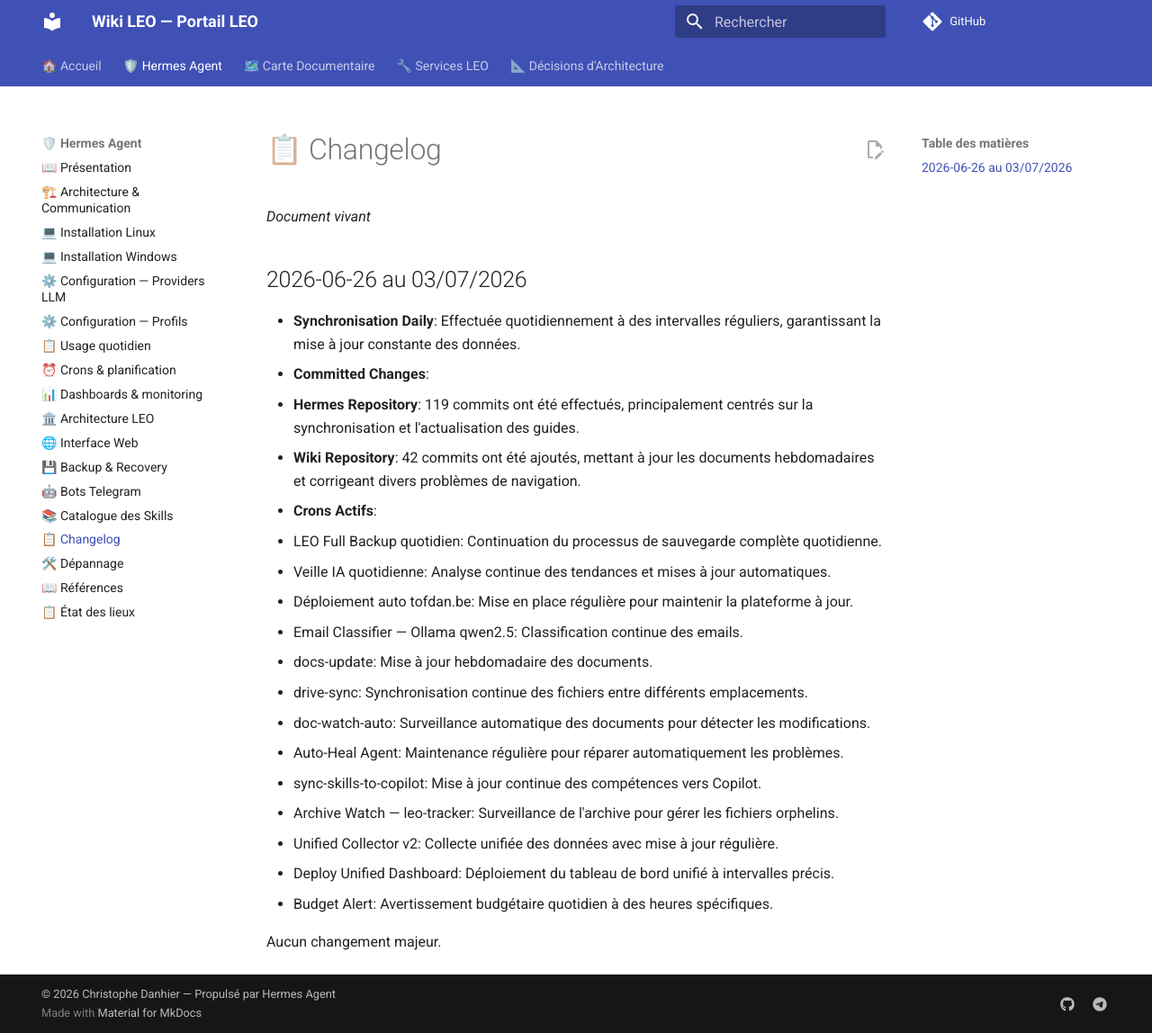
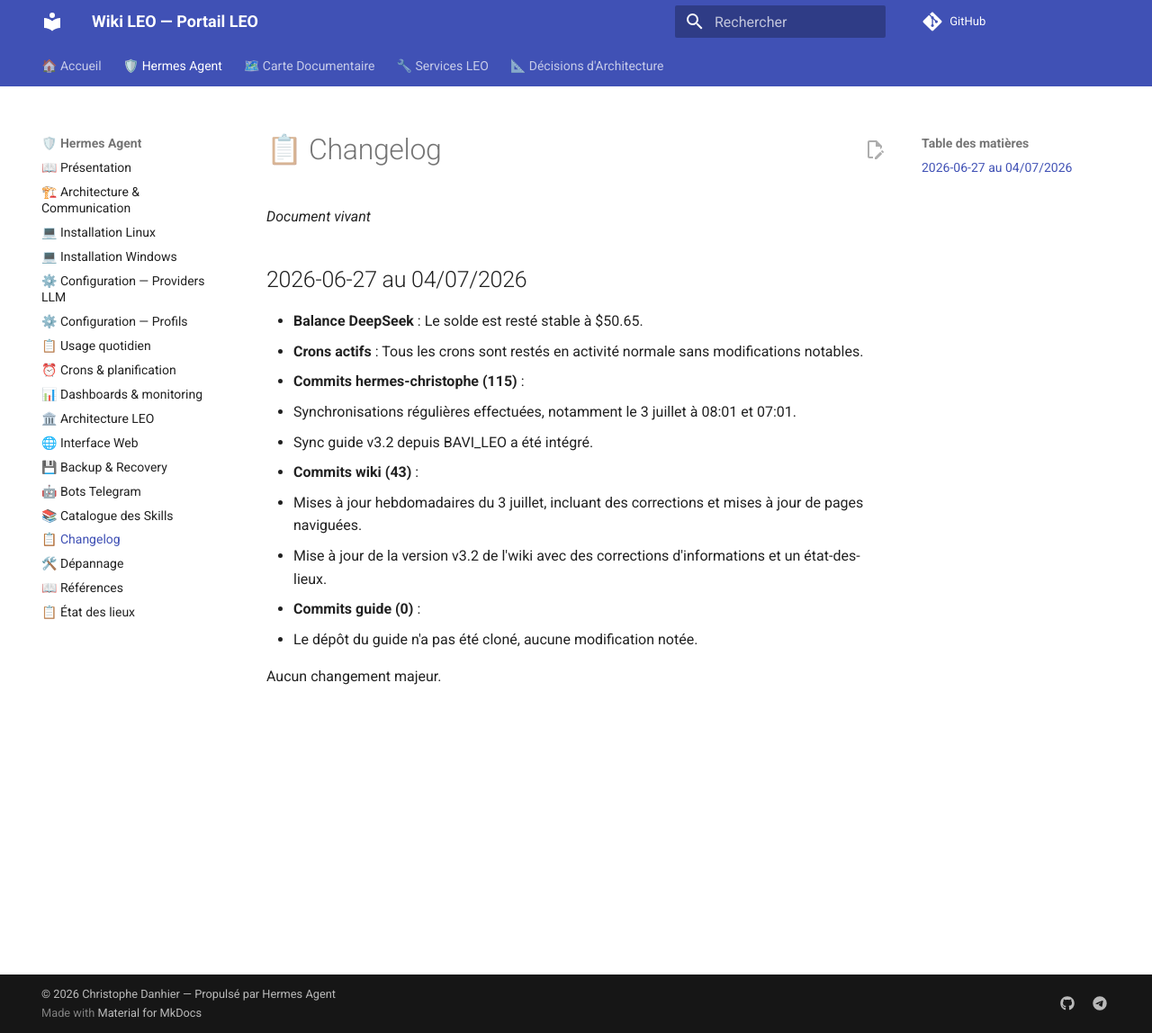
Before and after one commit to christophedanhier-hash/hermes-wiki, an MkDocs documentation site: the page built from docs/hermes/changelog.md, in a window 1280 px wide and 1148 px high. Shown: the whole window at 90% size. Built offline with MkDocs 1.6.1 and Material for MkDocs 9.7.7, drawn with Linux system fonts in a browser that asks for light colours; comment, search, counter and statistics services are not loaded.

Commit message:
docs: mise à jour hebdomadaire du 04/07/2026

```diff
--- a/docs/hermes/changelog.md
+++ b/docs/hermes/changelog.md
@@ -2,25 +2,17 @@
 
 *Document vivant*
 
-## 2026-06-26 au 03/07/2026
+## 2026-06-27 au 04/07/2026
 
-- **Synchronisation Daily**: Effectuée quotidiennement à des intervalles réguliers, garantissant la mise à jour constante des données.
-- **Committed Changes**:
-  - **Hermes Repository**: 119 commits ont été effectués, principalement centrés sur la synchronisation et l'actualisation des guides.
-  - **Wiki Repository**: 42 commits ont été ajoutés, mettant à jour les documents hebdomadaires et corrigeant divers problèmes de navigation.
-- **Crons Actifs**:
-  - LEO Full Backup quotidien: Continuation du processus de sauvegarde complète quotidienne.
-  - Veille IA quotidienne: Analyse continue des tendances et mises à jour automatiques.
-  - Déploiement auto tofdan.be: Mise en place régulière pour maintenir la plateforme à jour.
-  - Email Classifier — Ollama qwen2.5: Classification continue des emails.
-  - docs-update: Mise à jour hebdomadaire des documents.
-  - drive-sync: Synchronisation continue des fichiers entre différents emplacements.
-  - doc-watch-auto: Surveillance automatique des documents pour détecter les modifications.
-  - Auto-Heal Agent: Maintenance régulière pour réparer automatiquement les problèmes.
-  - sync-skills-to-copilot: Mise à jour continue des compétences vers Copilot.
-  - Archive Watch — leo-tracker: Surveillance de l'archive pour gérer les fichiers orphelins.
-  - Unified Collector v2: Collecte unifiée des données avec mise à jour régulière.
-  - Deploy Unified Dashboard: Déploiement du tableau de bord unifié à intervalles précis.
-  - Budget Alert: Avertissement budgétaire quotidien à des heures spécifiques.
+- **Balance DeepSeek** : Le solde est resté stable à $50.65.
+- **Crons actifs** : Tous les crons sont restés en activité normale sans modifications notables.
+- **Commits hermes-christophe (115)** :
+  - Synchronisations régulières effectuées, notamment le 3 juillet à 08:01 et 07:01.
+  - Sync guide v3.2 depuis BAVI_LEO a été intégré.
+- **Commits wiki (43)** :
+  - Mises à jour hebdomadaires du 3 juillet, incluant des corrections et mises à jour de pages naviguées.
+  - Mise à jour de la version v3.2 de l'wiki avec des corrections d'informations et un état-des-lieux.
+- **Commits guide (0)** :
+  - Le dépôt du guide n'a pas été cloné, aucune modification notée.
 
 Aucun changement majeur.
```
Also changed, not shown: docs/hermes/architecture.md (+23 -26 lines).
